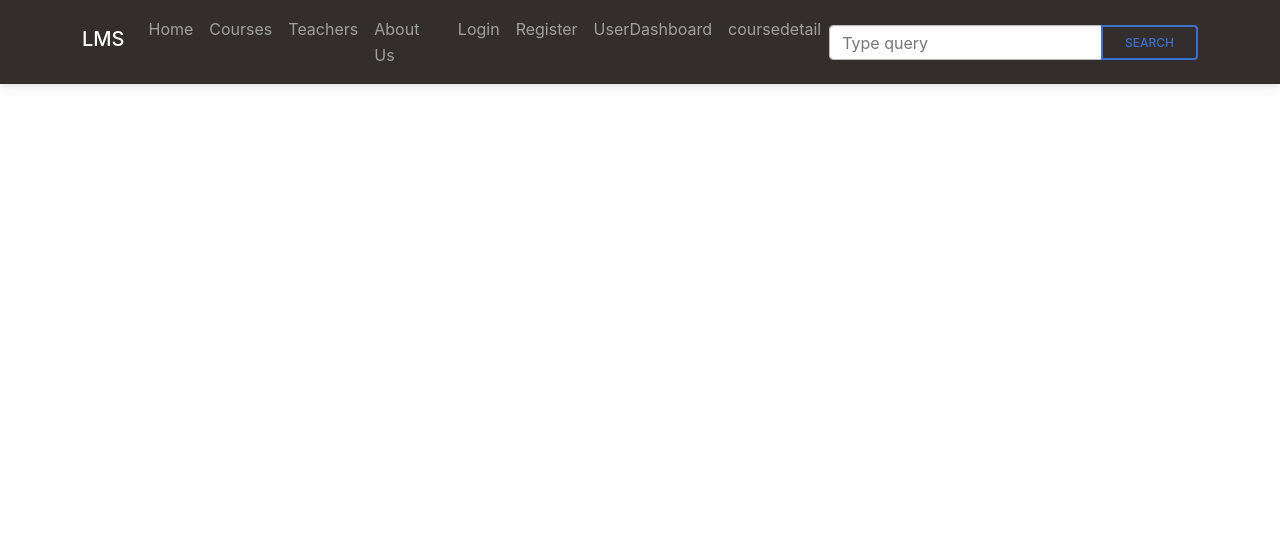
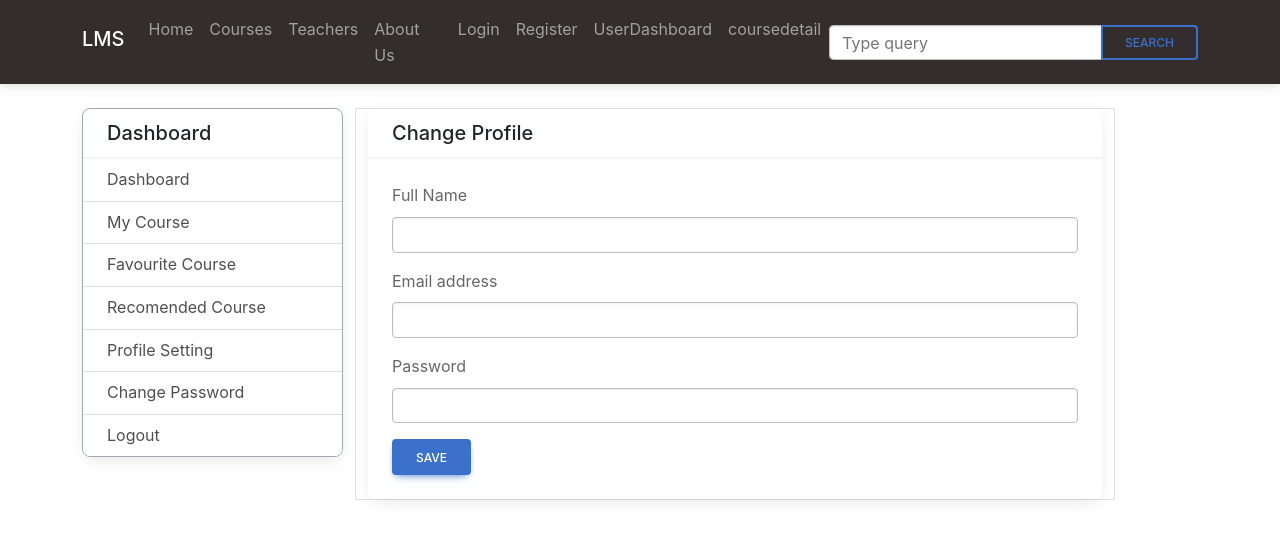
Before and after one commit to nidhi3108/lms, a React (Create React App) app in the folder client/: page /profilesetting in a window 1280 px wide. Shown: the top 540 px of the page. Built offline with nearby package versions, Linux system fonts and the light colour scheme.

Commit message:
courses page

```diff
--- a/client/src/App.js
+++ b/client/src/App.js
@@ -6,6 +6,11 @@ import { BrowserRouter, Routes,Route } from "react-router-dom";
 import Login from './components/User/Login';
 import Register from './components/User/Register';
 import UserDashboard from './components/User/UserDashboard';
+import Mycourses from './components/User/Mycourses';
+import RecommendedCourse from './components/User/RecommendedCourse';
+import Favouritecourse from './components/User/Favouritecourse';
+import ProfileSetting from './components/User/ProfileSetting';
+import Logout from './components/User/Logout';
 
 
 function App() {
@@ -18,6 +23,11 @@ function App() {
       <Route element={<Login/>} path="/login"/>
       <Route element={<Register/>} path="/register"/>
       <Route element={<UserDashboard/>} path="/userdashboard"/>
+      <Route element={<Mycourses/>} path="/mycourses"/>
+      <Route element={<RecommendedCourse/>} path="/recomcourse"/>
+      <Route element={<Favouritecourse/>} path="/favcourse"/>
+      <Route element={<ProfileSetting/>} path="/profilesetting"/>
+      <Route element={<Logout/>} path="/logout"/>
 
     </Routes>
 
--- /dev/null
+++ b/client/src/components/User/Favouritecourse.js
@@ -0,0 +1,48 @@
+import React from "react";
+import Sidebar from "./Sidebar";
+
+const Favouritecourse = () => {
+  return (
+    <>
+    <div className="container">
+        <div className="row">
+     <section className="col-md-3">
+    <Sidebar/>
+     </section>
+    <section className="col-md-9 mt-2">
+      <div className="card">
+        <h5 className="card-header">Favourite Courses</h5>
+        <div className="card-body">
+          <table className="table border border-radius">
+            <thead>
+              <tr>
+                <th colSpan={3}>My Courses</th>
+              </tr>
+              <tr>
+                <th scope="col">Name</th>
+                <th scope="col">Created By</th>
+                <th scope="col">Action</th>
+              </tr>
+            </thead>
+            <tbody className="table-group-divider table-divider-color">
+              <tr>
+                <th scope="row">PHP</th>
+                <td>Nidhi Verma</td>
+                <td>
+                  <button className="btn btn-primary">Delete</button>
+                </td>
+              </tr>
+            </tbody>
+          </table>
+        </div>
+      </div>
+
+    </section>
+
+    </div>
+    </div>
+    </>
+  );
+};
+
+export default Favouritecourse;
--- /dev/null
+++ b/client/src/components/User/Mycourses.js
@@ -0,0 +1,48 @@
+import React from "react";
+import Sidebar from "./Sidebar";
+
+const Mycourses = () => {
+  return (
+    <>
+    <div className="container">
+        <div className="row">
+     <section className="col-md-3">
+    <Sidebar/>
+     </section>
+    <section className="col-md-9 mt-2">
+      <div className="card">
+        <h5 className="card-header">My Courses</h5>
+        <div className="card-body">
+          <table className="table border border-radius">
+            <thead>
+              <tr>
+                <th colSpan={3}>My Courses</th>
+              </tr>
+              <tr>
+                <th scope="col">Name</th>
+                <th scope="col">Created By</th>
+                <th scope="col">Action</th>
+              </tr>
+            </thead>
+            <tbody className="table-group-divider table-divider-color">
+              <tr>
+                <th scope="row">PHP</th>
+                <td>Nidhi Verma</td>
+                <td>
+                  <button className="btn btn-primary">Delete</button>
+                </td>
+              </tr>
+            </tbody>
+          </table>
+        </div>
+      </div>
+
+    </section>
+
+    </div>
+    </div>
+    </>
+  );
+};
+
+export default Mycourses;
--- /dev/null
+++ b/client/src/components/User/ProfileSetting.js
@@ -0,0 +1,68 @@
+import React from "react";
+import Sidebar from "./Sidebar";
+
+const ProfileSetting = () => {
+  return (
+    <>
+      <div className="container">
+        <div className="row">
+          <section className="col-md-3">
+            <Sidebar />
+          </section>
+          <section className="col-md-8 mt-4 border border-radius">
+            <div className="card">
+              <h5 className="card-header">Change Profile</h5>
+              <div className="card-body">
+                <form>
+                  {/* 2 column grid layout with text inputs for the first and last names */}
+                  <div className="row mb-3">
+                    <div className="col">
+                      <div className="">
+                      <label className="form-label" htmlFor="form3Example1">
+                          Full Name
+                        </label>
+                        <input
+                          type="text"
+                          id="form3Example1"
+                          className="form-control"
+                        />
+
+                      </div>
+                    </div>
+                  </div>
+                  {/* Email input */}
+                  <div className=" mb-3">
+                  <label className="form-label" htmlFor="form3Example3">
+                      Email address
+                    </label>
+                    <input
+                      type="email"
+                      id="form3Example3"
+                      className="form-control"
+                    />
+
+                  </div>
+                  {/* Password input */}
+                  <div className="mb-3">
+                  <label className="form-label" htmlFor="form3Example4">
+                      Password
+                    </label>
+                    <input
+                      type="password"
+                      id="form3Example4"
+                      className="form-control"
+                    />
+
+                  </div>
+                  <button className="btn btn-primary">Save</button>
+                </form>
+              </div>
+            </div>
+          </section>
+        </div>
+      </div>
+    </>
+  );
+};
+
+export default ProfileSetting;
--- /dev/null
+++ b/client/src/components/User/RecommendedCourse.js
@@ -0,0 +1,48 @@
+import React from "react";
+import Sidebar from "./Sidebar";
+
+const RecommendedCourse = () => {
+  return (
+    <>
+    <div className="container">
+        <div className="row">
+     <section className="col-md-3">
+    <Sidebar/>
+     </section>
+    <section className="col-md-9 mt-2">
+      <div className="card">
+        <h5 className="card-header">Recommeneded Courses</h5>
+        <div className="card-body">
+          <table className="table border border-radius">
+            <thead>
+              <tr>
+                <th colSpan={3}>My Courses</th>
+              </tr>
+              <tr>
+                <th scope="col">Name</th>
+                <th scope="col">Created By</th>
+                <th scope="col">Action</th>
+              </tr>
+            </thead>
+            <tbody className="table-group-divider table-divider-color">
+              <tr>
+                <th scope="row">PHP</th>
+                <td>Nidhi Verma</td>
+                <td>
+                  <button className="btn btn-primary">Delete</button>
+                </td>
+              </tr>
+            </tbody>
+          </table>
+        </div>
+      </div>
+
+    </section>
+
+    </div>
+    </div>
+    </>
+  );
+};
+
+export default RecommendedCourse;
--- /dev/null
+++ b/client/src/components/User/Sidebar.js
@@ -0,0 +1,24 @@
+import React from "react";
+import {NavLink,Link} from "react-router-dom"
+import Mycourses from "./Mycourses";
+const Sidebar = () => {
+
+    return(
+        <>
+         <div className="card mt-4 border border-secondary">
+            <h5 className="card-header">Dashboard</h5>
+                        <div className="list-group list-group-flush">
+                            <Link to="/userdashboard" className="list-group-item list-group-item-action">Dashboard</Link>
+                            <Link to="/mycourses" className="list-group-item list-group-item-action">My Course</Link>
+                            <Link to="/favcourse" className="list-group-item list-group-item-action">Favourite Course</Link>
+                            <Link to="/recomcourse" className="list-group-item list-group-item-action">Recomended Course</Link>
+                            <Link to="/profilesetting" className="list-group-item list-group-item-action">Profile Setting</Link>
+                            <Link to="/changepass" className="list-group-item list-group-item-action">Change Password</Link>
+                            <Link to="/logout" className="list-group-item list-group-item-action">Logout</Link>
+                        </div>
+                    </div>
+        </>
+    )
+}
+
+export default Sidebar
--- a/client/src/components/User/UserDashboard.js
+++ b/client/src/components/User/UserDashboard.js
@@ -1,54 +1,19 @@
 import React from "react";
+import Mycourses from "./Mycourses";
+import Sidebar from "./Sidebar";
+
+import {Routes as Switch,Route} from "react-router-dom"
 
 const UserDashboard = () => (
     <>
         <div className="container  mt-4">
             <div className="row">
-                <div className="col-4">
-                    <div className="card mt-4 border border-secondary">
-                        <ul className="list-group list-group-flush">
-                            <div className="card-header ">
-                                <strong>User Dashboard </strong>
-                            </div>
-                            <li className="list-group-item ">My Course</li>
-                            <li className="list-group-item ">Favourite Course</li>
-                            <li className="list-group-item ">Recomended Course</li>
-                            <li className="list-group-item ">Profile Setting</li>
-                            <li className="list-group-item ">Change Password</li>
-                            <li className="list-group-item ">Logout</li>
-                        </ul>
+                <div className="col-md-3">
+                <Sidebar/>
+                </div>
+                <div className="col-md-9 mt-4">
+               Dashboard
                     </div>
-                </div>
-                <div className="col-8 mt-4">
-                    <table className="table border border-radius">
-                        <thead>
-                            <tr>
-                                <th colSpan={3}>My Courses</th>
-                            </tr>
-                            <tr>
-                                <th scope="col">Name</th>
-                                <th scope="col">Created By</th>
-                                <th scope="col">Action</th>
-                            </tr>
-                        </thead>
-                        <tbody className="table-group-divider table-divider-color">
-                            <tr>
-                                <th scope="row">1</th>
-                                <td>Mark</td>
-                                <td>Otto</td>
-                            </tr>
-                            <tr>
-                                <th scope="row">2</th>
-                                <td>Jacob</td>
-                                <td>Thornton</td>
-                            </tr>
-                            <tr>
-                                <th scope="row">3</th>
-                                <td colSpan={2}>Larry the Bird</td>
-                            </tr>
-                        </tbody>
-                    </table>
-                </div>
             </div>
         </div>
     </>
```
Also changed, not shown: client/src/components/User/Changepassword.js (added), client/src/components/User/Logout.js (added).
